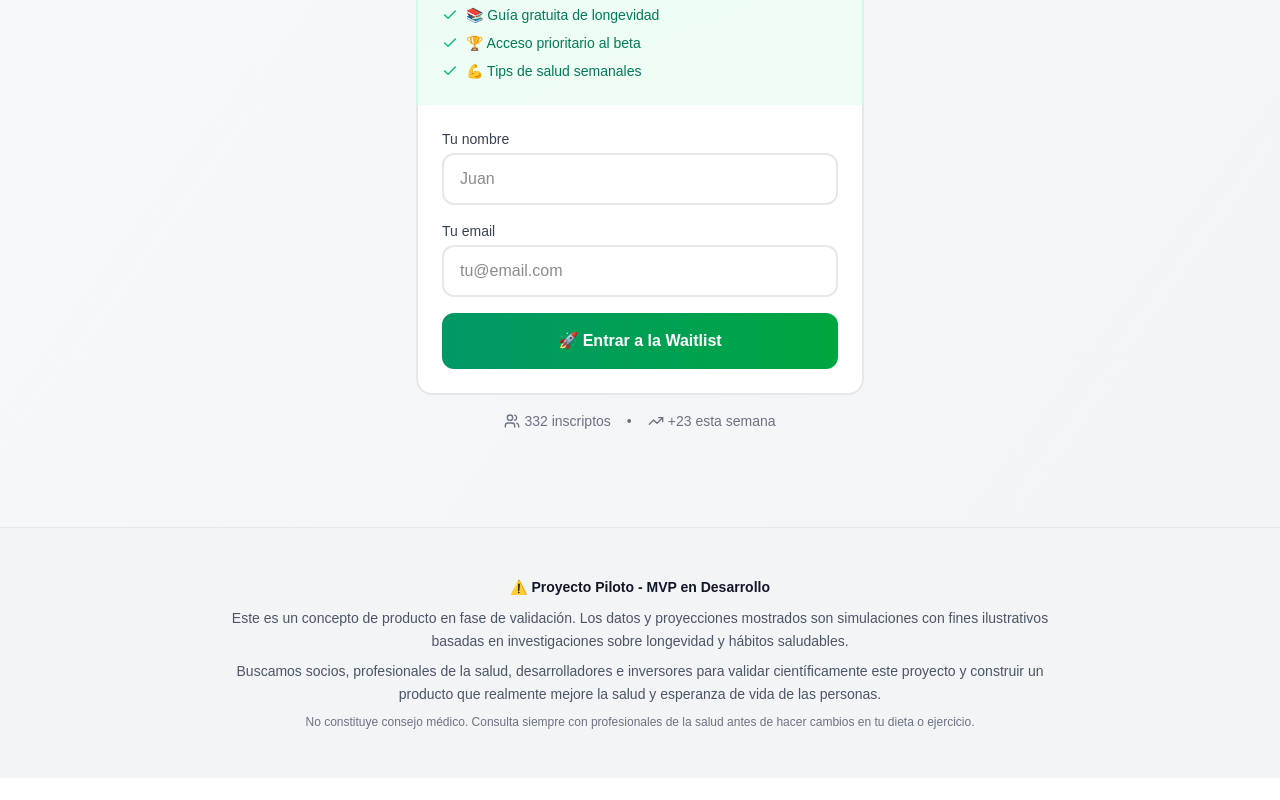
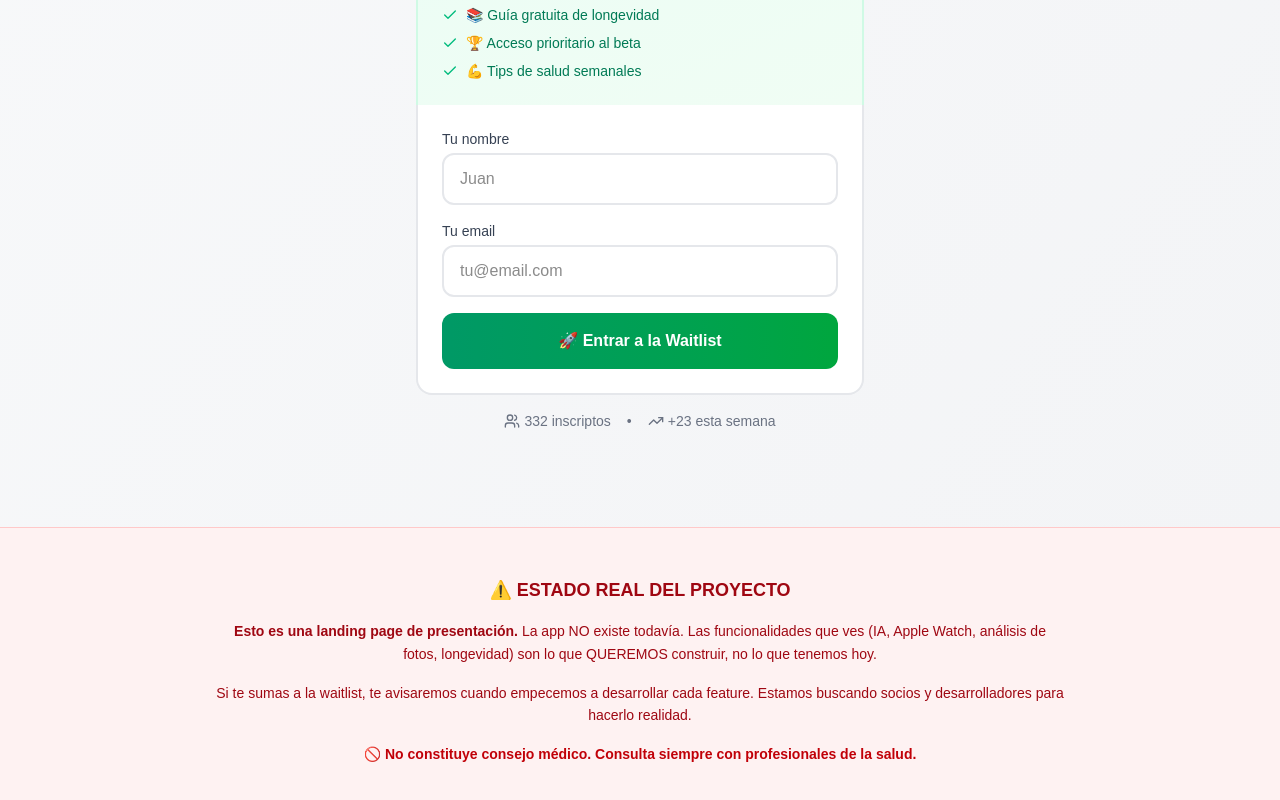
Before and after one commit to devjaime/app-entrenamiento-ia, a Next.js app: page / in a window 1280 px wide. Shown: the part 7518-8318 px from the top of the page. Before the commit the page ends 8296 px from the top, so only its background shows below. Built offline with nearby package versions, Linux system fonts and the light colour scheme.

Commit message:
chore: make disclaimer more honest
- Clarify this is just a landing page
- App doesn't exist yet
- List what we want to build

```diff
--- a/app/page.tsx
+++ b/app/page.tsx
@@ -15,23 +15,25 @@ export default function Home() {
       <LifespanChart />
       <CTA />
 
-      {/* Disclaimer */}
-      <section className="py-12 bg-gray-100 dark:bg-gray-900 border-t border-gray-200 dark:border-gray-800">
+      {/* Disclaimer - Versión honesta */}
+      <section className="py-12 bg-red-50 dark:bg-red-900/20 border-t border-red-200 dark:border-red-800">
         <div className="max-w-4xl mx-auto px-6 text-center">
-          <div className="text-sm text-gray-600 dark:text-gray-400 leading-relaxed">
-            <p className="font-semibold text-gray-900 dark:text-white mb-2">
-              ⚠️ Proyecto Piloto - MVP en Desarrollo
+          <div className="text-sm text-red-800 dark:text-red-200 leading-relaxed">
+            <p className="font-bold text-lg mb-4">
+              ⚠️ ESTADO REAL DEL PROYECTO
             </p>
-            <p className="mb-2">
-              Este es un concepto de producto en fase de validación. Los datos y proyecciones mostrados son simulaciones con fines ilustrativos
-              basadas en investigaciones sobre longevidad y hábitos saludables.
+            <p className="mb-4">
+              <strong>Esto es una landing page de presentación.</strong> La app NO existe todavía.
+              Las funcionalidades que ves (IA, Apple Watch, análisis de fotos, longevidad) son
+              lo que QUEREMOS construir, no lo que tenemos hoy.
             </p>
-            <p className="mb-2">
-              Buscamos socios, profesionales de la salud, desarrolladores e inversores para validar científicamente este proyecto
-              y construir un producto que realmente mejore la salud y esperanza de vida de las personas.
+            <p className="mb-4">
+              Si te sumas a la waitlist, te avisaremos cuando empecemos a desarrollar cada feature.
+              Estamos buscando socios y desarrolladores para hacerlo realidad.
             </p>
-            <p className="text-xs text-gray-500 dark:text-gray-500">
-              No constituye consejo médico. Consulta siempre con profesionales de la salud antes de hacer cambios en tu dieta o ejercicio.
+            <p className="font-semibold text-red-700 dark:text-red-300">
+              🚫 No constituye consejo médico.
+              Consulta siempre con profesionales de la salud.
             </p>
           </div>
         </div>
```
